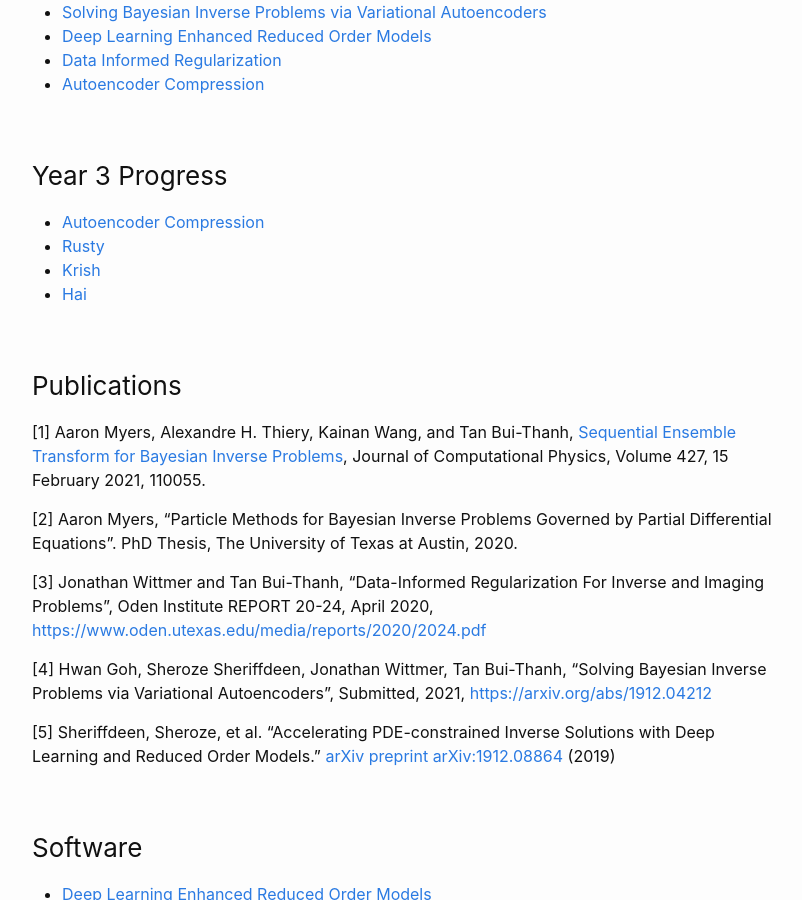
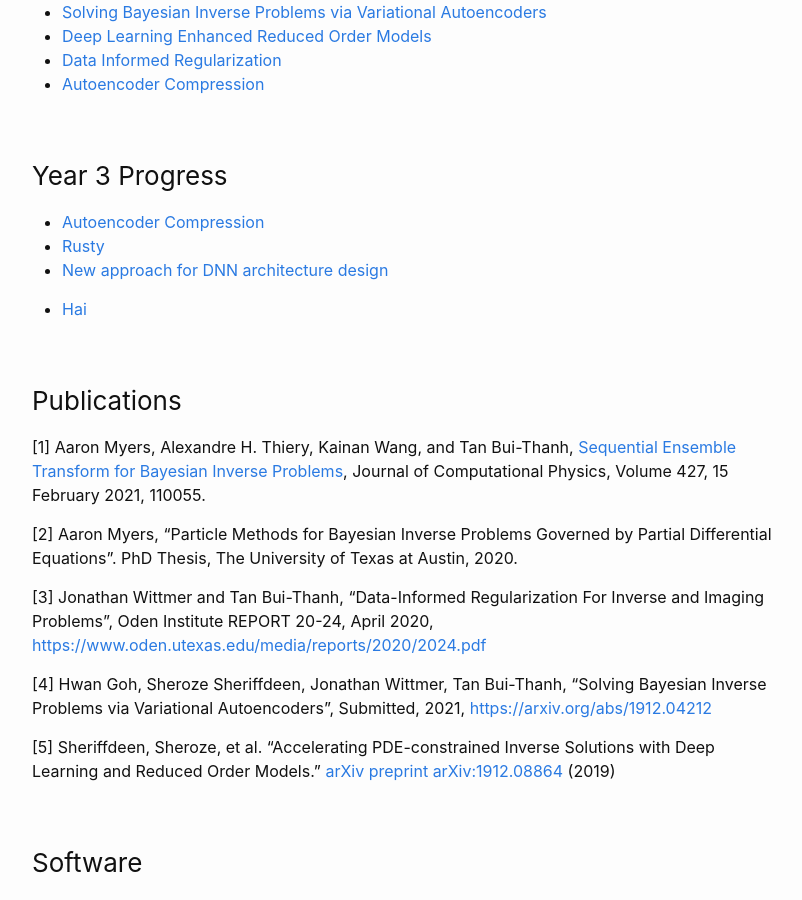
Before and after one commit to tscott-00/phogroup.github.io, a Jekyll site: the page built from nsf/nsfcareer.md, in a window 1280 px wide and 900 px high, scrolled down 1717 px. Shown: the whole window, without its empty margins (238-1040 px from the left). Built offline with Jekyll 4.4.1, drawn with Linux system fonts in a browser that asks for light colours.

Commit message:
Update nsfcareer.md

```diff
--- a/nsf/nsfcareer.md
+++ b/nsf/nsfcareer.md
@@ -36,7 +36,9 @@ Develop scalable sampling methods for large-scale Bayesian inverse solutions.
 ### Year 3 Progress<a name="year3"></a>
 - [Autoencoder Compression](/nsfcareer/year3/compression/)
 - [Rusty](/nsfcareer/year3/rusty)
-- [Krish](/nsfcareer/year3/krish)
+- [New approach for DNN architecture design](/nsfcareer/year3/layerwise_training/)
+
+
 - [Hai](/nsfcareer/year3/hai)
 
 
```
